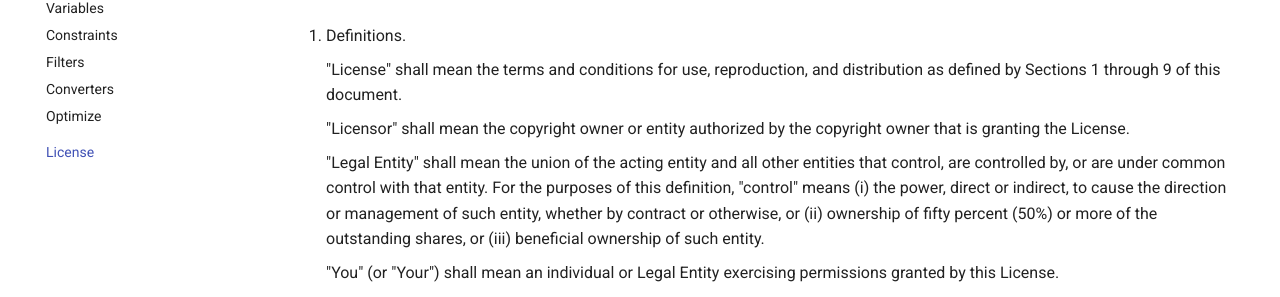
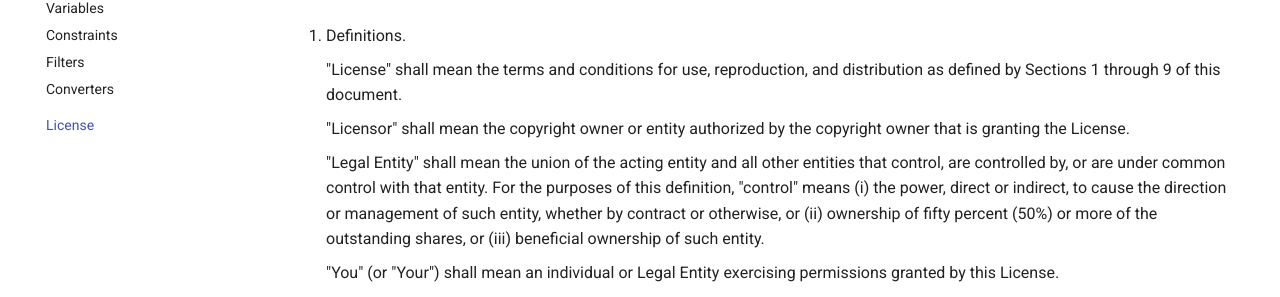
Before and after one commit to gvcallen/parax, an MkDocs documentation site: the page built from docs/license.md, in a window 1280 px wide. Shown: the part 300-597 px from the top of the page. Built offline with MkDocs 1.6.1 and Material for MkDocs 9.7.7, drawn with Linux system fonts in a browser that asks for light colours; comment, search, counter and statistics services are not loaded.

Commit message:
Updated docs

```diff
--- a/mkdocs.yml
+++ b/mkdocs.yml
@@ -58,7 +58,6 @@ nav:
     - Constraints: api/constraints.md
     - Filters: api/filters.md
     - Converters: api/converters.md
-    - Optimize: api/optimize.md
   - License: license.md
 
 extra_javascript:
```
